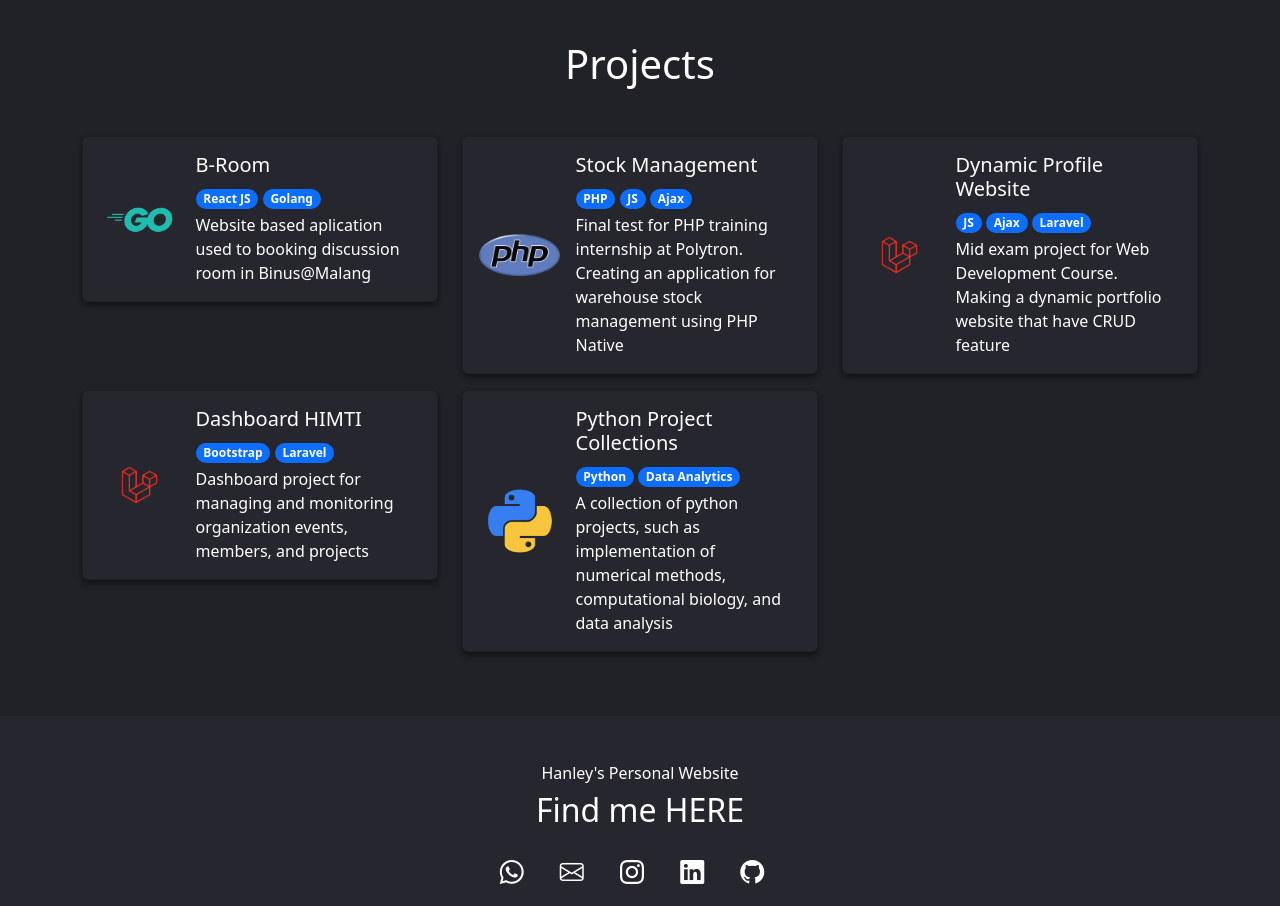
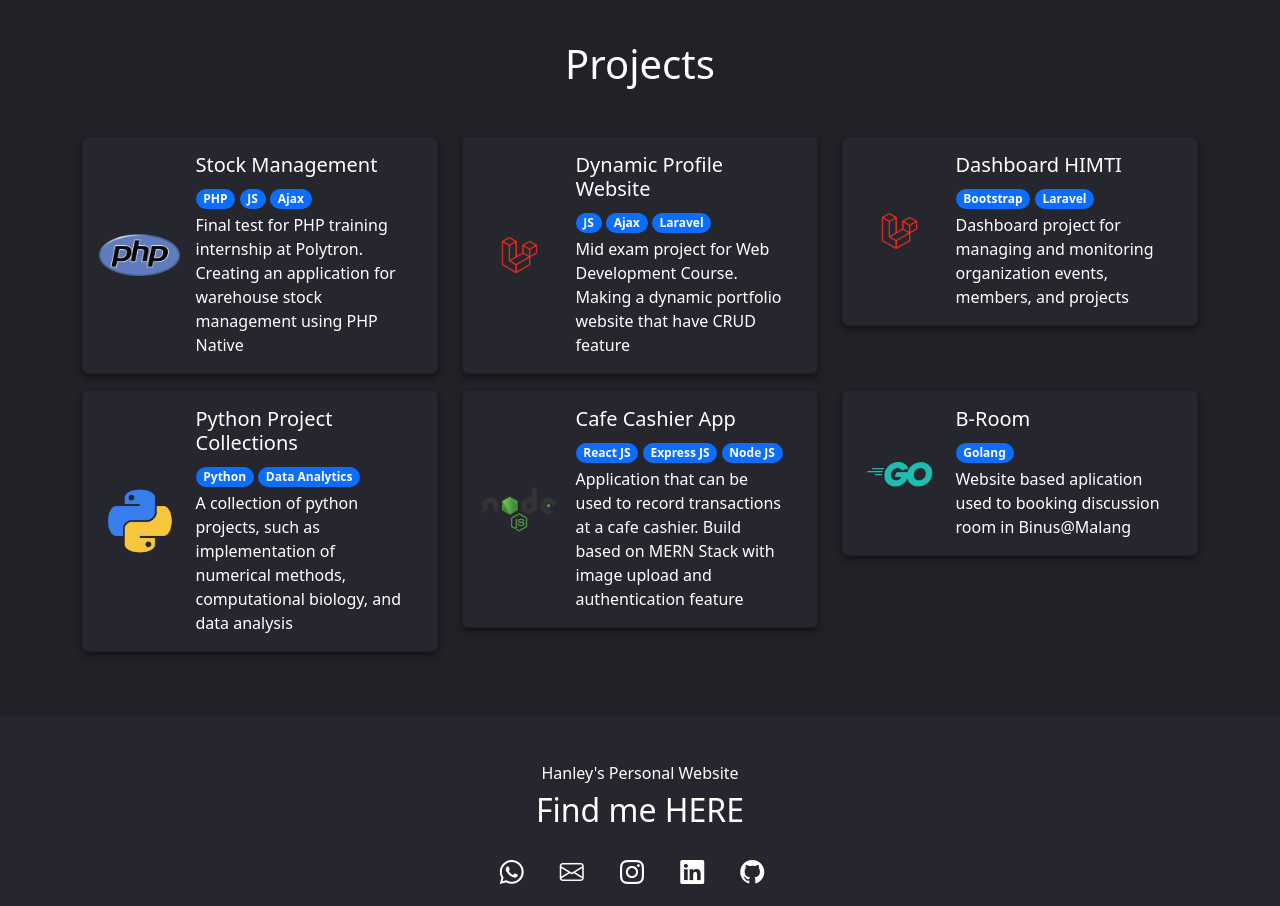
Before and after one commit to HanleYunanda/my-profile, a plain HTML site: page index.html in a window 1280 px wide. Shown: the part 5060-5966 px from the top of the page. Drawn offline with nearby package versions, Linux system fonts and the light colour scheme.

Commit message:
add new project

```diff
--- a/index.html
+++ b/index.html
@@ -572,26 +572,6 @@
             <div class="row">
 
                 <div class="col-4">
-                    <div class="card mb-3 clickable px-3" onclick="openLink(`github.com/HanleYunanda/b-room-go`)">
-                        <div class="row g-0">
-                            <div class="col-md-3 d-flex justify-content-center align-items-center">
-                                <img src="./img/logo/Go-Logo_Aqua.png" class="img-fluid rounded-start">
-                            </div>
-                            <div class="col-md-9">
-                                <div class="card-body">
-                                <h5 class="card-title">B-Room</h5>
-                                <div class="mb-1">
-                                    <span class="badge rounded-pill text-bg-primary">React JS</span>
-                                    <span class="badge rounded-pill text-bg-primary">Golang</span>
-                                </div>
-                                <p class="card-text fs-6">Website based aplication used to booking discussion room in Binus@Malang</p>
-                                </div>
-                            </div>
-                        </div>
-                    </div>
-                </div>
-
-                <div class="col-4">
                     <div class="card mb-3 clickable px-3" onclick="openLink(`github.com/HanleYunanda/php-testakhir-revisi`)">
                         <div class="row g-0">
                             <div class="col-md-3 d-flex justify-content-center align-items-center">
@@ -673,6 +653,46 @@
                     </div>
                 </div>
 
+                <div class="col-4">
+                    <div class="card mb-3 clickable px-3" onclick="openLink(`github.com/HanleYunanda/CashierApp`)">
+                        <div class="row g-0">
+                            <div class="col-md-3 d-flex justify-content-center align-items-center">
+                                <img src="./img/logo/nodejs.png" class="img-fluid rounded-start">
+                            </div>
+                            <div class="col-md-9">
+                                <div class="card-body">
+                                <h5 class="card-title">Cafe Cashier App</h5>
+                                <div class="mb-1">
+                                    <span class="badge rounded-pill text-bg-primary">React JS</span>
+                                    <span class="badge rounded-pill text-bg-primary">Express JS</span>
+                                    <span class="badge rounded-pill text-bg-primary">Node JS</span>
+                                </div>
+                                <p class="card-text fs-6">Application that can be used to record transactions at a cafe cashier. Build based on MERN Stack with image upload and authentication feature</p>
+                                </div>
+                            </div>
+                        </div>
+                    </div>
+                </div>
+
+                <div class="col-4">
+                    <div class="card mb-3 clickable px-3" onclick="openLink(`github.com/HanleYunanda/b-room-go`)">
+                        <div class="row g-0">
+                            <div class="col-md-3 d-flex justify-content-center align-items-center">
+                                <img src="./img/logo/Go-Logo_Aqua.png" class="img-fluid rounded-start">
+                            </div>
+                            <div class="col-md-9">
+                                <div class="card-body">
+                                <h5 class="card-title">B-Room</h5>
+                                <div class="mb-1">
+                                    <span class="badge rounded-pill text-bg-primary">Golang</span>
+                                </div>
+                                <p class="card-text fs-6">Website based aplication used to booking discussion room in Binus@Malang</p>
+                                </div>
+                            </div>
+                        </div>
+                    </div>
+                </div>
+
             </div>
         </section>
 
```
